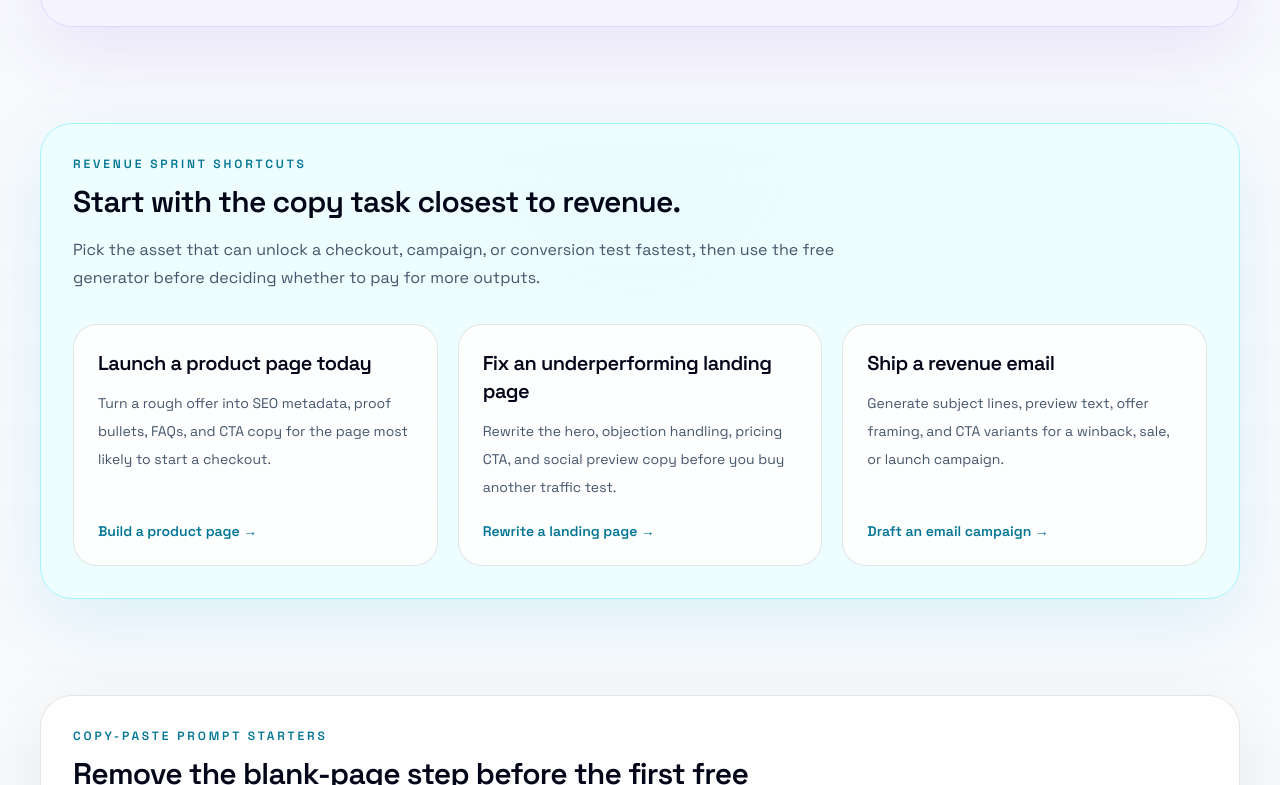
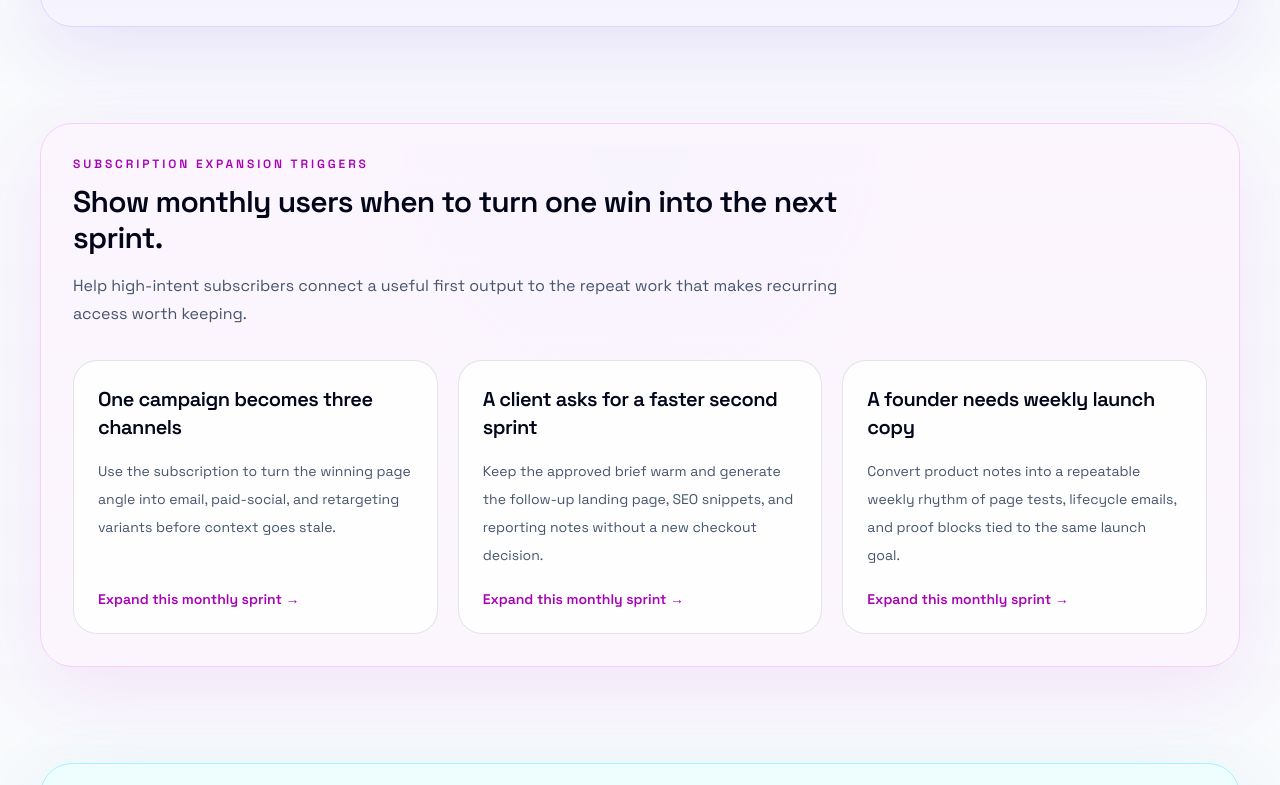
Before and after one commit to icarusagio/seocopy, a Next.js app: page / in a window 1280 px wide. Shown: the part 8655-9440 px from the top of the page. Built offline with nearby package versions, Linux system fonts and the light colour scheme; no server answers.

Commit message:
Add homepage subscription expansion triggers

```diff
--- a/src/app/page.tsx
+++ b/src/app/page.tsx
@@ -422,6 +422,27 @@ const subscriptionRenewalGuides = [
     guidance:
       "Package shipped copy, winners, and next briefs into a renewal note so the plan feels tied to output instead of tool access.",
     href: "/generate?plan=subscription&source=homepage-subscription-renewal-guide-decision",
+  },
+];
+
+const subscriptionExpansionTriggers = [
+  {
+    trigger: "One campaign becomes three channels",
+    action:
+      "Use the subscription to turn the winning page angle into email, paid-social, and retargeting variants before context goes stale.",
+    href: "/generate?plan=subscription&source=homepage-subscription-expansion-trigger-channels",
+  },
+  {
+    trigger: "A client asks for a faster second sprint",
+    action:
+      "Keep the approved brief warm and generate the follow-up landing page, SEO snippets, and reporting notes without a new checkout decision.",
+    href: "/generate?plan=subscription&source=homepage-subscription-expansion-trigger-client-sprint",
+  },
+  {
+    trigger: "A founder needs weekly launch copy",
+    action:
+      "Convert product notes into a repeatable weekly rhythm of page tests, lifecycle emails, and proof blocks tied to the same launch goal.",
+    href: "/generate?plan=subscription&source=homepage-subscription-expansion-trigger-weekly-launch",
   },
 ];
 
@@ -1989,6 +2010,41 @@ export default function Home() {
       </section>
 
       <section className="mx-auto max-w-7xl px-6 py-12 lg:px-10">
+        <div className="rounded-[2rem] border border-fuchsia-200 bg-fuchsia-50/80 p-8 shadow-[0_24px_80px_rgba(217,70,239,0.12)] dark:border-fuchsia-300/20 dark:bg-fuchsia-300/10">
+          <div className="mb-8 max-w-3xl">
+            <p className="text-xs font-semibold uppercase tracking-[0.24em] text-fuchsia-700 dark:text-fuchsia-300">
+              Subscription expansion triggers
+            </p>
+            <h2 className="mt-3 text-3xl font-semibold tracking-tight text-slate-950 dark:text-white">
+              Show monthly users when to turn one win into the next sprint.
+            </h2>
+            <p className="mt-4 text-base leading-7 text-slate-600 dark:text-slate-300">
+              Help high-intent subscribers connect a useful first output to the repeat work that makes recurring access worth keeping.
+            </p>
+          </div>
+          <div className="grid gap-5 lg:grid-cols-3">
+            {subscriptionExpansionTriggers.map((trigger) => (
+              <Link
+                key={trigger.href}
+                href={trigger.href}
+                className="flex h-full flex-col rounded-[1.5rem] border border-black/10 bg-white/85 p-6 transition hover:-translate-y-0.5 hover:border-fuchsia-400 dark:border-white/10 dark:bg-slate-950/45"
+              >
+                <h3 className="text-xl font-semibold tracking-tight text-slate-950 dark:text-white">
+                  {trigger.trigger}
+                </h3>
+                <p className="mt-4 flex-1 text-sm leading-7 text-slate-600 dark:text-slate-300">
+                  {trigger.action}
+                </p>
+                <span className="mt-5 inline-flex text-sm font-semibold text-fuchsia-700 dark:text-fuchsia-300">
+                  Expand this monthly sprint →
+                </span>
+              </Link>
+            ))}
+          </div>
+        </div>
+      </section>
+
+      <section className="mx-auto max-w-7xl px-6 py-12 lg:px-10">
         <div className="rounded-[2rem] border border-cyan-200 bg-cyan-50/80 p-8 shadow-[0_24px_80px_rgba(14,165,233,0.12)] dark:border-cyan-300/20 dark:bg-cyan-300/10">
           <div className="mb-8 max-w-3xl">
             <p className="text-xs font-semibold uppercase tracking-[0.24em] text-cyan-700 dark:text-cyan-300">
```
Also changed, not shown: 1 other file (tests, documents, lock files or other folders).
